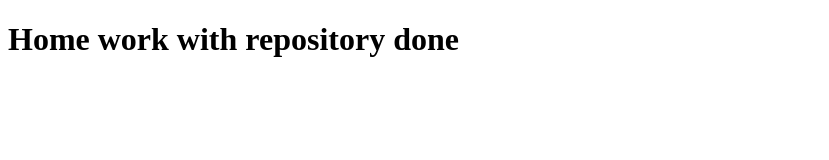
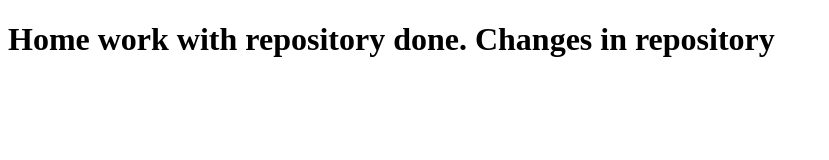
Before and after one commit to Viktorhell/Viktorhell22032023, a plain HTML site: page hw01/index.html in a window 1280 px wide. Shown: the whole page, without its empty margins (0-829 px from the left). Drawn offline with Linux system fonts and the light colour scheme.

Commit message:
Home work with changes in repository done

```diff
--- a/hw01/index.html
+++ b/hw01/index.html
@@ -8,7 +8,8 @@
 </head>
 <body>
     <h1>
-    Home work with repository done
+    Home work with repository done.
+    Changes in repository
     </h1>
 </body>
 </html>
```
